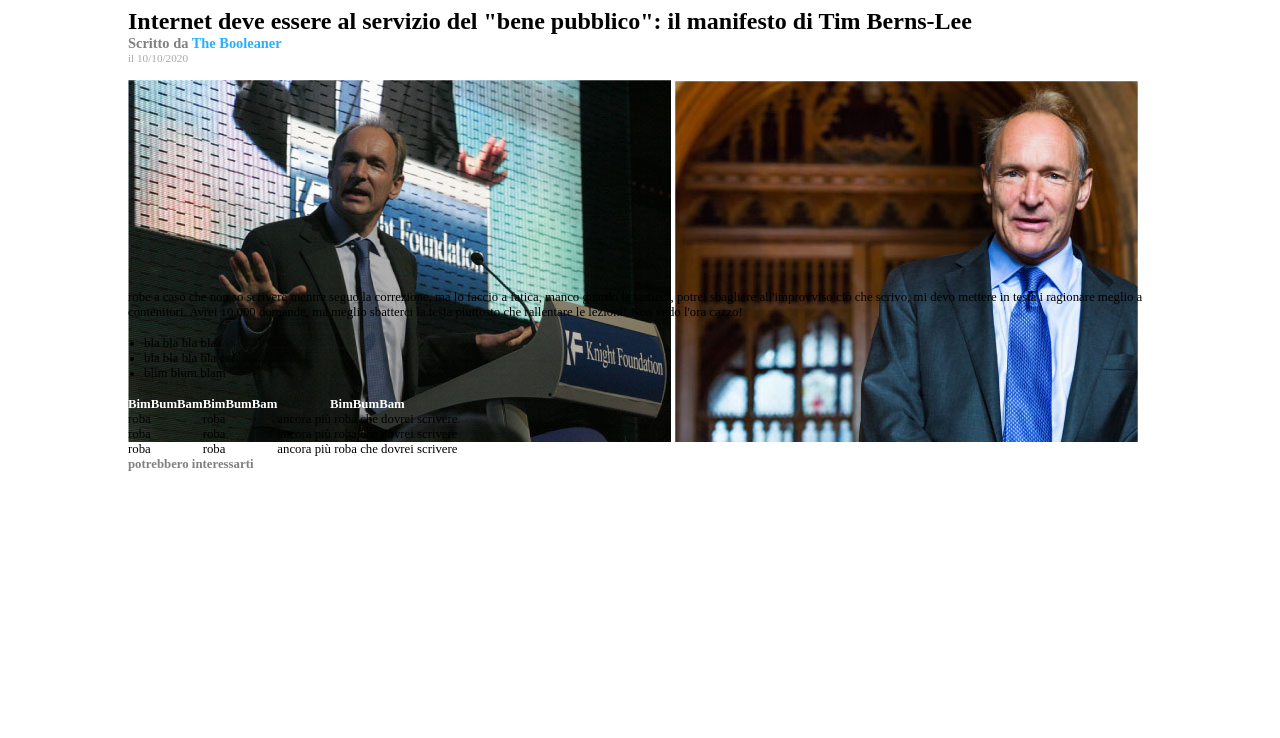
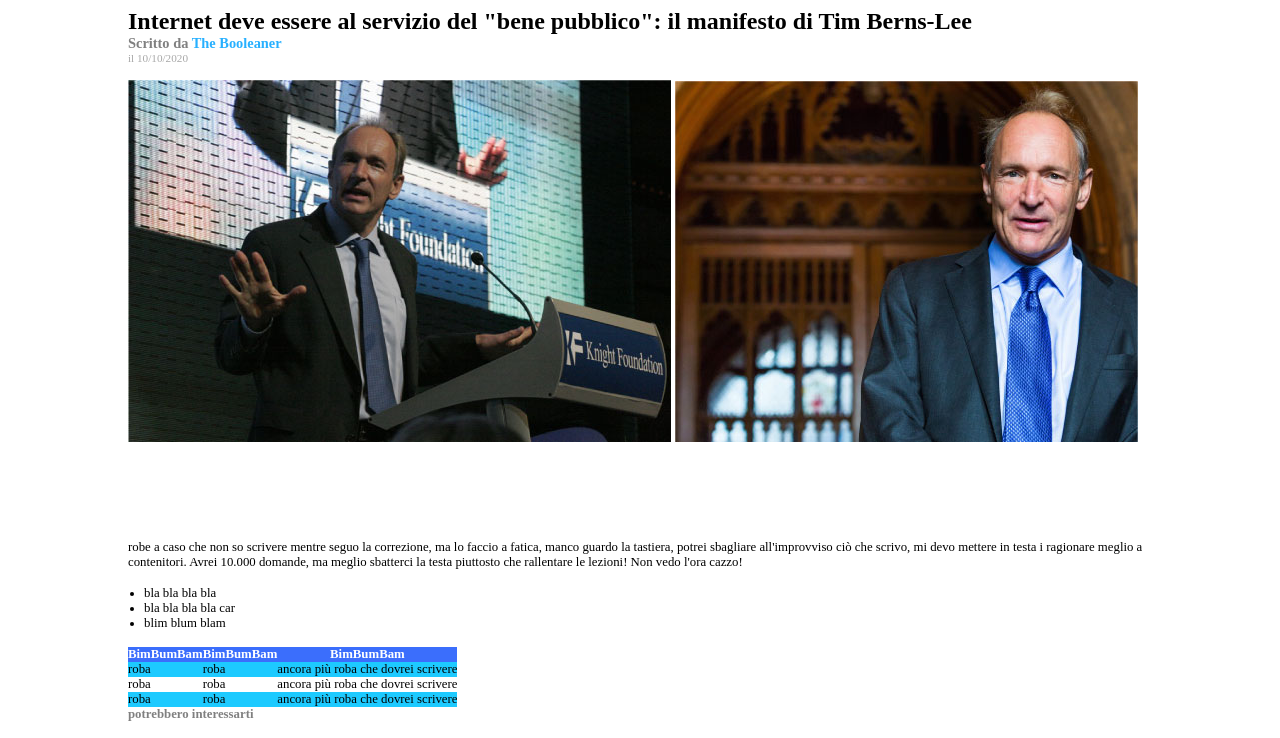
Before and after one commit to LeonardoFilesi/css-booleaner-correzione, a plain HTML site: page index.html in a window 1280 px wide. Shown: the part 85-823 px from the top of the page. Before the commit the page ends 800 px from the top, so only its background shows below. Drawn offline with Linux system fonts and the light colour scheme.

Commit message:
dettaglini in più

```diff
--- a/css/style.css
+++ b/css/style.css
@@ -50,7 +50,7 @@
 }
 
 .pic-container {
-                height: 200px;
+                height: 450px;
                 margin-bottom: 10px;
 }
 
@@ -71,6 +71,10 @@
                     color: white;
 }
 
+.odd-table-row {
+                background-color: rgb(29, 202, 255);
+}
+
 .footer-title {
                 color: gray;
                 font-size: .8rem;
--- a/index.html
+++ b/index.html
@@ -49,7 +49,7 @@
                         </tr>
                     </thead>
                     <tbody>
-                        <tr>
+                        <tr class="odd-table-row">
                             <td>roba</td>
                             <td>roba</td>
                             <td>ancora più roba che dovrei scrivere</td>
@@ -59,7 +59,7 @@
                             <td>roba</td>
                             <td>ancora più roba che dovrei scrivere</td>
                         </tr>
-                        <tr>
+                        <tr class="odd-table-row">
                             <td>roba</td>
                             <td>roba</td>
                             <td>ancora più roba che dovrei scrivere</td>
```
